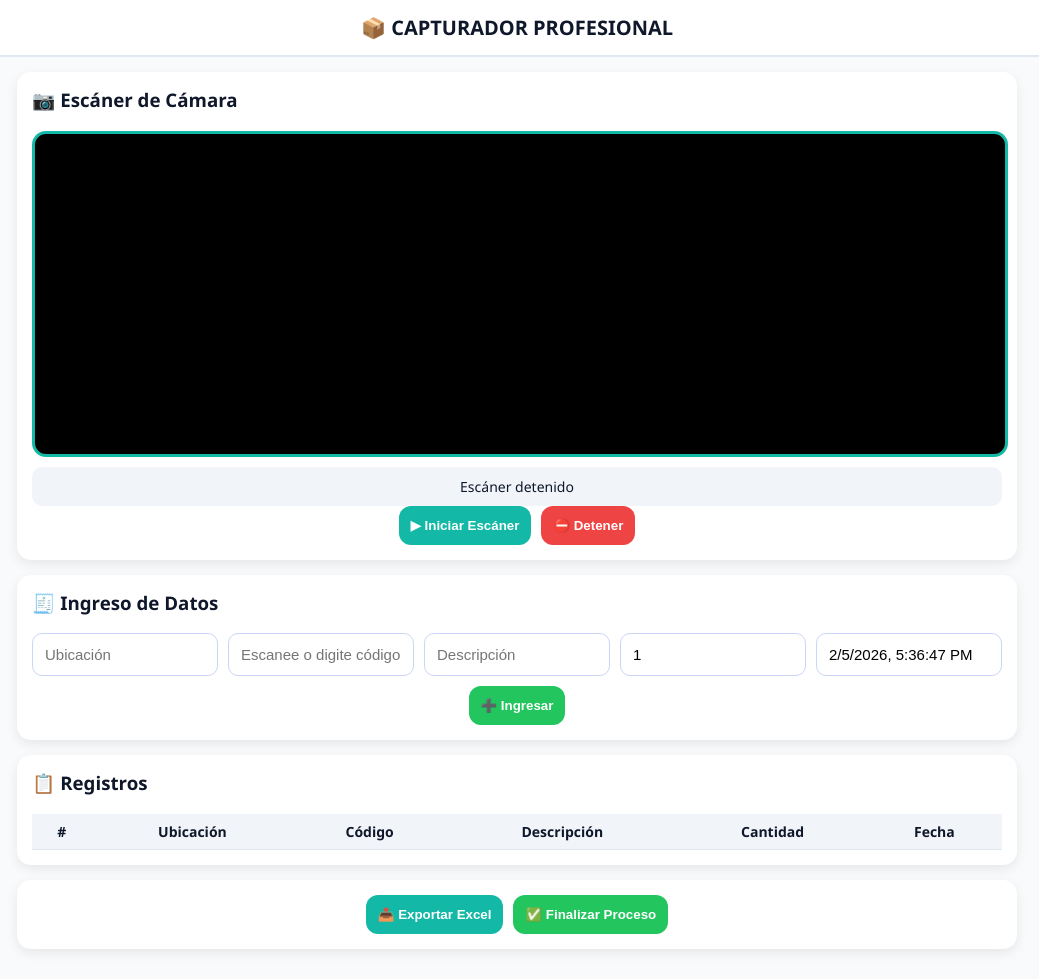
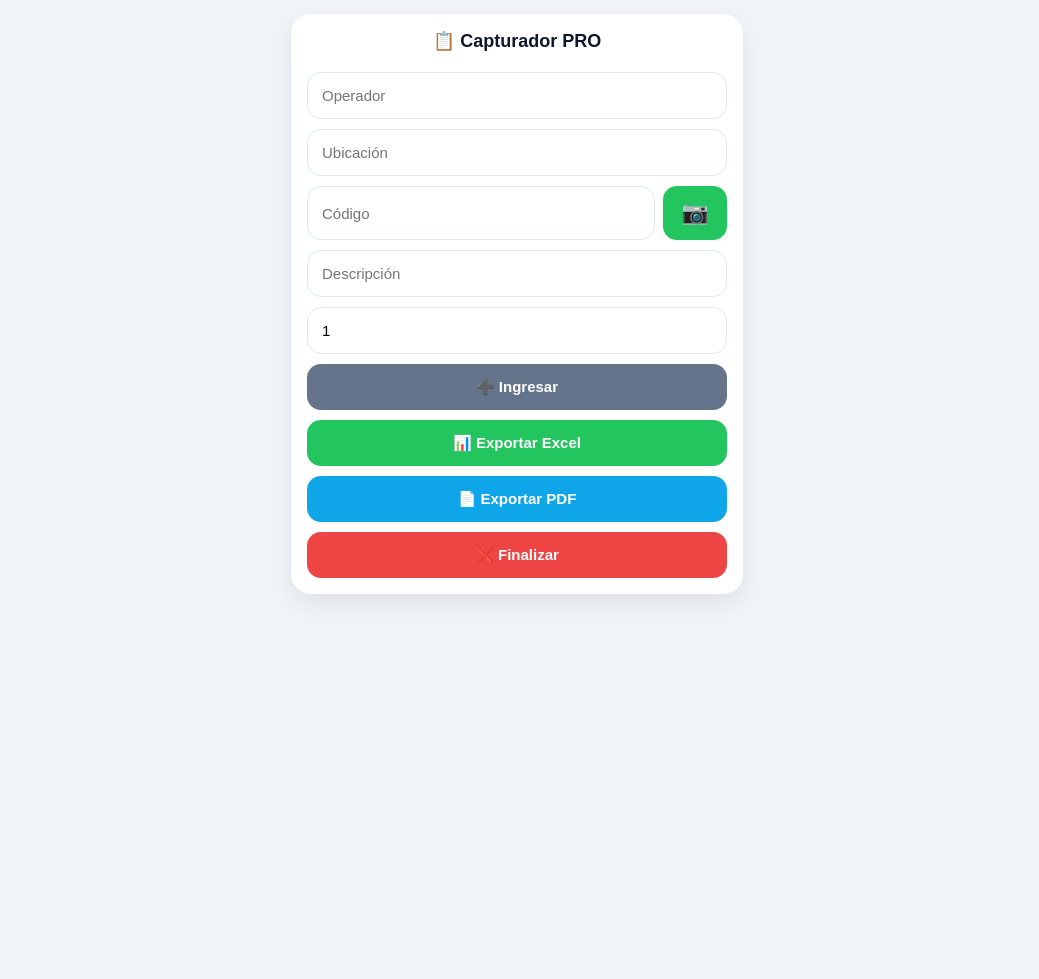
Before and after one commit to caberni12/generador2.0, a plain HTML site: page index.html in a window 1280 px wide. Shown: the whole page, without its empty margins (123-1162 px from the left). After the commit the page ends 800 px from the top, so only its background shows below. Drawn offline with Linux system fonts and the light colour scheme.

Commit message:
Update index.html for improved structure and features

```diff
--- a/index.html
+++ b/index.html
@@ -2,294 +2,244 @@
 <html lang="es">
 <head>
 <meta charset="UTF-8">
-<title>Capturador Profesional</title>
-<meta name="viewport" content="width=device-width, initial-scale=1.0">
+<title>Capturador PRO – Scanner con Linterna Automática</title>
+<meta name="viewport" content="width=device-width, initial-scale=1">
 
-<!-- LIBRERÍAS -->
+<script src="https://cdn.jsdelivr.net/npm/xlsx/dist/xlsx.full.min.js"></script>
 <script src="https://unpkg.com/html5-qrcode"></script>
-<script src="https://cdn.jsdelivr.net/npm/xlsx/dist/xlsx.full.min.js"></script>
 
 <style>
-body{
-  margin:0;
-  font-family:Segoe UI, Arial, sans-serif;
-  background:#f8fafc;
-  color:#0f172a;
+*{box-sizing:border-box;font-family:Arial}
+body{margin:0;background:#f1f5f9;color:#0f172a}
+.wrap{max-width:480px;margin:auto;padding:14px}
+.card{background:#fff;border-radius:20px;padding:16px;box-shadow:0 10px 25px rgba(0,0,0,.08)}
+h2{text-align:center;margin:0 0 10px;font-size:18px}
+
+input,button{
+ width:100%;padding:14px;margin-top:10px;
+ border-radius:14px;border:1px solid #e2e8f0;font-size:15px
 }
-header{
-  background:#ffffff;
-  padding:14px;
-  text-align:center;
-  font-size:20px;
-  font-weight:bold;
-  border-bottom:2px solid #e2e8f0;
-}
-.container{
-  padding:15px;
-  max-width:1000px;
-  margin:auto;
-}
-.card{
-  background:#ffffff;
-  border-radius:14px;
-  padding:15px;
-  margin-bottom:15px;
-  box-shadow:0 4px 12px rgba(0,0,0,.08);
-}
-h3{margin-top:0}
+button{border:none;font-weight:700}
+.secondary{background:#64748b;color:#fff}
+.success{background:#22c55e;color:#fff}
+.danger{background:#ef4444;color:#fff}
+.primary{background:#0ea5e9;color:#fff}
+.qrbtn{width:64px;background:#22c55e;color:#fff;font-size:22px}
 
-/* BOTONES */
-button{
-  padding:12px;
-  border:none;
-  border-radius:12px;
-  background:#14b8a6;
-  color:#fff;
-  font-weight:bold;
-  cursor:pointer;
-}
-button.secondary{background:#22c55e}
-button.stop{background:#ef4444}
+.field{display:flex;gap:8px}
+.field input{flex:1}
+
+.item{background:#f8fafc;padding:12px;border-radius:14px;margin-top:8px;cursor:pointer}
+.small{font-size:12px;color:#475569}
+.actions{display:flex;gap:8px;margin-top:6px}
 
 /* SCANNER */
-#qr-reader{
-  width:100%;
-  min-height:320px;
-  border-radius:14px;
-  border:3px solid #14b8a6;
-  background:#000;
+#scannerBox{
+ display:none;
+ position:relative;
+ margin-top:12px;
+ height:260px;
+ border-radius:18px;
+ overflow:hidden;
+ background:#000
 }
+.scan-frame{position:absolute;inset:0;border:2px solid rgba(255,0,0,.6)}
+.scan-line{
+ position:absolute;left:0;right:0;
+ height:2px;background:red;
+ animation:scan 2s linear infinite
+}
+@keyframes scan{0%{top:0}50%{top:95%}100%{top:0}}
 
-/* FORM */
-.grid{
-  display:grid;
-  grid-template-columns:repeat(auto-fit,minmax(180px,1fr));
-  gap:10px;
+.scanner-controls{
+ position:absolute;
+ bottom:10px;left:10px;right:10px;
+ display:flex;gap:10px
 }
-input{
-  padding:12px;
-  border-radius:10px;
-  border:1px solid #cbd5f5;
-  font-size:15px;
-}
-input:focus{
-  border-color:#14b8a6;
-  outline:none;
-}
-
-/* TABLE */
-table{
-  width:100%;
-  border-collapse:collapse;
-  font-size:14px;
-}
-th,td{
-  padding:8px;
-  border-bottom:1px solid #e2e8f0;
-  text-align:center;
-}
-th{background:#f1f5f9}
-
-.status{
-  margin-top:10px;
-  padding:10px;
-  background:#f1f5f9;
-  border-radius:10px;
-  font-size:14px;
-  text-align:center;
-}
-.actions{
-  display:flex;
-  gap:10px;
-  flex-wrap:wrap;
-  justify-content:center;
-}
+.ctrl{flex:1;padding:10px;border-radius:12px;font-size:14px}
 </style>
 </head>
 
 <body>
 
-<header>📦 CAPTURADOR PROFESIONAL</header>
+<audio id="beep">
+ <source src="https://actions.google.com/sounds/v1/cartoon/wood_plank_flicks.ogg">
+</audio>
 
-<div class="container">
+<div class="wrap">
+ <div class="card">
+  <h2>📋 Capturador PRO</h2>
 
-<div class="card">
-  <h3>📷 Escáner de Cámara</h3>
-  <div id="qr-reader"></div>
-  <div class="status" id="estado">Escáner detenido</div>
-  <div class="actions">
-    <button onclick="iniciarScanner()">▶ Iniciar Escáner</button>
-    <button class="stop" onclick="detenerScanner()">⛔ Detener</button>
+  <input id="operador" placeholder="Operador">
+  <input id="ubicacion" placeholder="Ubicación">
+
+  <div class="field">
+   <input id="codigo" placeholder="Código">
+   <button class="qrbtn" onclick="scanCodigo()">📷</button>
   </div>
+
+  <input id="descripcion" placeholder="Descripción">
+  <input id="cantidad" type="number" value="1">
+
+  <button id="btnGuardar" class="secondary" onclick="guardar()">➕ Ingresar</button>
+
+  <div id="scannerBox">
+   <div class="scan-frame"></div>
+   <div class="scan-line"></div>
+   <div class="scanner-controls">
+    <button class="ctrl success" onclick="toggleTorch()">🔦 Linterna</button>
+    <button class="ctrl danger" onclick="cerrarScanner()">❌ Cerrar</button>
+   </div>
+  </div>
+
+  <div id="lista"></div>
+
+  <button class="success" onclick="exportarExcel()">📊 Exportar Excel</button>
+  <button class="primary" onclick="exportarPDF()">📄 Exportar PDF</button>
+  <button class="danger" onclick="finalizar()">❌ Finalizar</button>
+ </div>
 </div>
 
-<div class="card">
-  <h3>🧾 Ingreso de Datos</h3>
-  <div class="grid">
-    <input id="ubicacion" placeholder="Ubicación">
-    <input id="codigo" placeholder="Escanee o digite código">
-    <input id="descripcion" placeholder="Descripción" readonly>
-    <input id="cantidad" type="number" value="1">
-    <input id="fecha" readonly>
-  </div>
-  <div class="actions" style="margin-top:10px">
-    <button class="secondary" onclick="agregarManual()">➕ Ingresar</button>
-  </div>
-</div>
+<script>
+let capturas = JSON.parse(localStorage.getItem("capturas")||"[]");
+let editIndex = null;
+let scanner = null;
+let torch = true; // 🔥 ARRANCA ENCENDIDA
 
-<div class="card">
-  <h3>📋 Registros</h3>
-  <table>
-    <thead>
-      <tr>
-        <th>#</th>
-        <th>Ubicación</th>
-        <th>Código</th>
-        <th>Descripción</th>
-        <th>Cantidad</th>
-        <th>Fecha</th>
-      </tr>
-    </thead>
-    <tbody id="tbody"></tbody>
-  </table>
-</div>
-
-<div class="card actions">
-  <button onclick="exportar()">📤 Exportar Excel</button>
-  <button class="secondary" onclick="finalizar()">✅ Finalizar Proceso</button>
-</div>
-
-</div>
-
-<audio id="beep">
-  <source src="https://actions.google.com/sounds/v1/alarms/beep_short.ogg">
-</audio>
-
-<script>
-/* ================= CONFIG ================= */
-const API = "https://script.google.com/macros/s/AKfycbwOx6mRhIPWQLXXeH5s_Fsw3A6A_dZv-ATUxQpybSR5jsoaH34i8c62eIhipmNy--ug/exec";
-
-/* ================= STATE ================= */
-let registros = JSON.parse(localStorage.getItem("registros_captura") || "[]");
-let scannerUI = null;
-
-/* ================= INIT ================= */
-fecha.value = new Date().toLocaleString();
 render();
 
-window.addEventListener("beforeunload",()=>{
-  localStorage.setItem("registros_captura",JSON.stringify(registros));
-});
-
-/* ================= SCANNER ================= */
-function iniciarScanner(){
-  if(scannerUI) return;
-
-  estado.innerText="Inicializando cámara…";
-
-  scannerUI = new Html5QrcodeScanner(
-    "qr-reader",
-    { fps: 10, qrbox: 250, rememberLastUsedCamera: true },
-    false
-  );
-
-  scannerUI.render(
-    text => {
-      document.getElementById("beep").play();
-      codigo.value = text;
-      procesar();
-    },
-    err => {}
-  );
-
-  estado.innerText="Escáner activo";
+function scanCodigo(){
+ abrirScanner();
 }
 
-function detenerScanner(){
-  if(scannerUI){
-    scannerUI.clear();
-    scannerUI = null;
-    estado.innerText="Escáner detenido";
+function abrirScanner(){
+ if(scanner) return;
+ scannerBox.style.display="block";
+ scanner = new Html5Qrcode("scannerBox");
+
+ scanner.start(
+  {facingMode:"environment"},
+  {fps:10, qrbox:250},
+  txt=>{
+    beep.play();
+    navigator.vibrate?.(200);
+    codigo.value = txt;
+    cerrarScanner();
   }
+ ).then(()=>{
+  // 🔦 ENCENDER LINTERNÁ AUTOMÁTICAMENTE
+  scanner.applyVideoConstraints({
+    advanced:[{torch:true}]
+  }).catch(()=>{});
+ });
 }
 
-/* ================= LOGIC ================= */
-codigo.addEventListener("keydown",e=>{
-  if(e.key==="Enter") procesar();
-});
-
-async function procesar(){
-  const cod = codigo.value.trim();
-  if(!cod) return;
-
-  estado.innerText="Consultando descripción…";
-  let desc="NO REGISTRADO";
-
-  try{
-    const r = await fetch(`${API}?codigo=${encodeURIComponent(cod)}`);
-    const d = await r.json();
-    if(Array.isArray(d) && d[0]){
-      desc = d[0].descripcion || d[0].Descripcion || desc;
-    }else{
-      desc = d.descripcion || d.Descripcion || desc;
-    }
-  }catch{
-    desc="ERROR API";
-  }
-
-  descripcion.value = desc;
-  agregar();
+function cerrarScanner(){
+ if(!scanner) return;
+ scanner.stop().then(()=>{
+  scanner.clear();
+  scanner=null;
+  scannerBox.style.display="none";
+ });
 }
 
-function agregarManual(){
-  procesar();
+function toggleTorch(){
+ torch=!torch;
+ scanner?.applyVideoConstraints({
+  advanced:[{torch:torch}]
+ }).catch(()=>{});
 }
 
-function agregar(){
-  registros.push({
-    ubicacion: ubicacion.value,
-    codigo: codigo.value,
-    descripcion: descripcion.value,
-    cantidad: cantidad.value,
-    fecha: new Date().toLocaleString()
-  });
-  render();
-  codigo.value="";
-  descripcion.value="";
-  cantidad.value=1;
-  estado.innerText="Registro agregado ✔";
+function guardar(){
+ const reg={
+  Operador:operador.value,
+  Ubicación:ubicacion.value,
+  Código:codigo.value,
+  Descripción:descripcion.value,
+  Cantidad:cantidad.value,
+  Fecha:new Date().toLocaleString()
+ };
+
+ if(editIndex===null){
+  capturas.push(reg);
+ }else{
+  capturas[editIndex]=reg;
+  editIndex=null;
+  btnGuardar.textContent="➕ Ingresar";
+ }
+
+ localStorage.setItem("capturas",JSON.stringify(capturas));
+ limpiar();
+ render();
 }
 
-/* ================= UI ================= */
 function render(){
-  tbody.innerHTML="";
-  registros.forEach((r,i)=>{
-    tbody.innerHTML+=`
-      <tr>
-        <td>${i+1}</td>
-        <td>${r.ubicacion}</td>
-        <td>${r.codigo}</td>
-        <td>${r.descripcion}</td>
-        <td>${r.cantidad}</td>
-        <td>${r.fecha}</td>
-      </tr>`;
-  });
+ lista.innerHTML="";
+ capturas.forEach((c,i)=>{
+  lista.innerHTML+=`
+   <div class="item" onclick="editar(${i})">
+    <b>${c.Código}</b> – ${c.Descripción}<br>
+    <span class="small">${c.Ubicación} | ${c.Operador} | ${c.Cantidad}</span>
+    <div class="actions">
+     <button class="danger" onclick="event.stopPropagation();eliminar(${i})">❌</button>
+    </div>
+   </div>`;
+ });
 }
 
-function exportar(){
-  const ws = XLSX.utils.json_to_sheet(registros);
-  const wb = XLSX.utils.book_new();
-  XLSX.utils.book_append_sheet(wb,ws,"Captura");
-  XLSX.writeFile(wb,"captura.xlsx");
+function editar(i){
+ const c=capturas[i];
+ operador.value=c.Operador;
+ ubicacion.value=c.Ubicación;
+ codigo.value=c.Código;
+ descripcion.value=c.Descripción;
+ cantidad.value=c.Cantidad;
+ editIndex=i;
+ btnGuardar.textContent="💾 Guardar";
+}
+
+function eliminar(i){
+ if(confirm("¿Eliminar registro?")){
+  capturas.splice(i,1);
+  localStorage.setItem("capturas",JSON.stringify(capturas));
+  render();
+ }
+}
+
+function limpiar(){
+ codigo.value="";
+ descripcion.value="";
+ cantidad.value=1;
+}
+
+function exportarExcel(){
+ if(!capturas.length)return;
+ const ws=XLSX.utils.json_to_sheet(capturas);
+ const wb=XLSX.utils.book_new();
+ XLSX.utils.book_append_sheet(wb,ws,"Captura");
+ XLSX.writeFile(wb,"captura_pro.xlsx");
+}
+
+function exportarPDF(){
+ if(!capturas.length)return;
+ const w=window.open("");
+ let html="<h3>Reporte</h3><table border='1'><tr>";
+ Object.keys(capturas[0]).forEach(k=>html+="<th>"+k+"</th>");
+ html+="</tr>";
+ capturas.forEach(r=>{
+  html+="<tr>";
+  Object.values(r).forEach(v=>html+="<td>"+v+"</td>");
+  html+="</tr>";
+ });
+ html+="</table>";
+ w.document.write(html);
+ w.print();
 }
 
 function finalizar(){
-  if(!confirm("Finalizar proceso y limpiar datos?")) return;
-  exportar();
-  registros=[];
-  localStorage.removeItem("registros_captura");
-  render();
-  estado.innerText="Proceso finalizado";
+ exportarExcel();
+ localStorage.clear();
+ setTimeout(()=>location.reload(),800);
 }
 </script>
 
```
